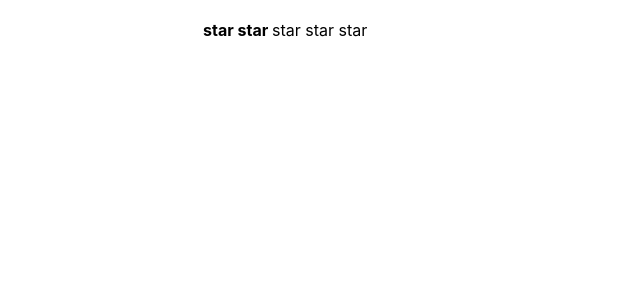
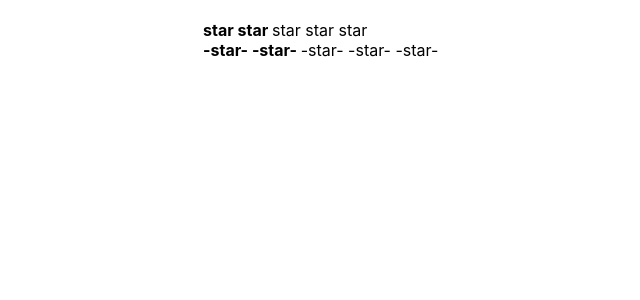
Before and after one commit to YarGromov/React-kabzda, a React (Create React App) app in the folder my-app/: page / in a window 1280 px wide. Shown: the top 300 px of the page, without its empty margins (137-777 px from the left). Built offline with nearby package versions, Linux system fonts and the light colour scheme.

Commit message:
UncontrolledRating without value

```diff
--- a/my-app/src/App.tsx
+++ b/my-app/src/App.tsx
@@ -14,13 +14,13 @@ function App() {
     <div className="App">
 
         <Rating value={ratingValue} onClick={setRatingValue}/>
-
+        <UncontrolledRating/>
 
         {/*<OnOff/>*/}
         {/*<Accordion titleValue={'Menu 2'} collapsed={false}/>*/}
 
         {/*<UncontrolledAccordion titleValue={"Menu"}/>*/}
-        {/*<UncontrolledRating/>*/}
+
     </div>
   );
 }
--- a/my-app/src/components/UncontrolledRating/UncontrolledRating.tsx
+++ b/my-app/src/components/UncontrolledRating/UncontrolledRating.tsx
@@ -10,11 +10,11 @@ export function UncontrolledRating(props: RatingPropsType) {
     let [value, setValue] = useState(2)
     return (
         <div>
-            <Star selected={value > 0} setValue={setValue} value={1}/>
-            <Star selected={value > 1} setValue={setValue} value={2}/>
-            <Star selected={value > 2} setValue={setValue} value={3}/>
-            <Star selected={value > 3} setValue={setValue} value={4}/>
-            <Star selected={value > 4} setValue={setValue} value={5}/>
+            <Star selected={value > 0} setValue={()=>{setValue(1)}} />
+            <Star selected={value > 1} setValue={()=>{setValue(2)}} />
+            <Star selected={value > 2} setValue={()=>{setValue(3)}} />
+            <Star selected={value > 3} setValue={()=>{setValue(4)}} />
+            <Star selected={value > 4} setValue={()=>{setValue(5)}} />
         </div>
     )
 
@@ -22,11 +22,12 @@ export function UncontrolledRating(props: RatingPropsType) {
 
 type StarPropsType = {
     selected: boolean
-    setValue: (value: 1 | 2 | 3 | 4 | 5) => void
-    value: 1 | 2 | 3 | 4 | 5
+    setValue: () => void
 }
 
 function Star(props: StarPropsType) {
 
-    return <span onClick={()=>{props.setValue(props.value)}}>{props.selected ? <b>-star- </b> : '-star- '}</span>
+    return <span onClick={()=>{props.setValue()}}>
+        {props.selected ? <b>-star- </b> : '-star- '}
+    </span>
 }
```
